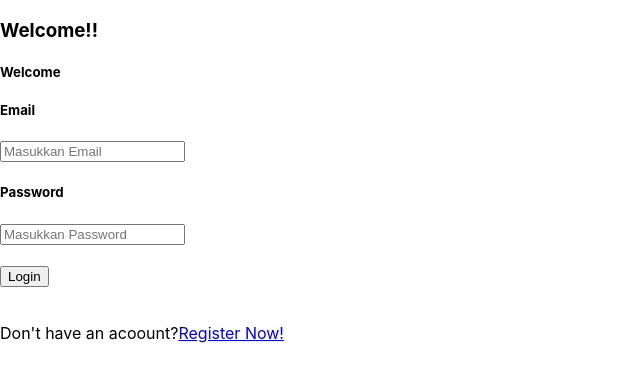
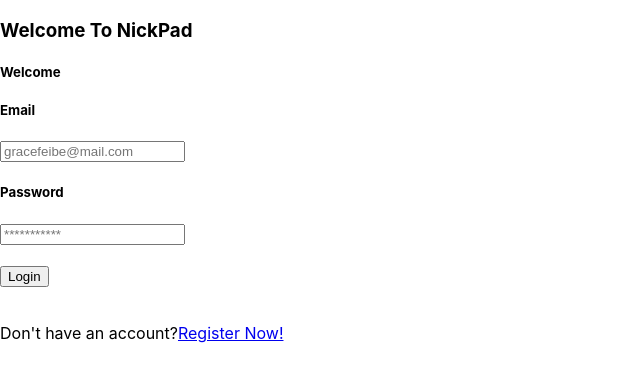
Before and after one commit to GraceFeibe21/backend_finalProject, a React (Create React App) app: page /login in a window 1280 px wide. Shown: the top 382 px of the page, without its empty margins (0-640 px from the left). Built offline with nearby package versions, Linux system fonts and the light colour scheme.

Commit message:
commit Login

```diff
--- a/src/pages/Login/index.js
+++ b/src/pages/Login/index.js
@@ -3,7 +3,7 @@ import firebase from '../../config/Firebase'
 import {useHistory, NavLink} from 'react-router-dom'
 
 const Login = ({title, angka}) =>{
-    const [welcomeText, setWelcomeText] = useState("Welcome!!");
+    const [welcomeText, setWelcomeText] = useState("Welcome To NickPad");
     const [email, setEmail] = useState("");
     const [password, setPassword] = useState("");
 
@@ -25,20 +25,20 @@ const Login = ({title, angka}) =>{
             <h3>{welcomeText}</h3>
             <h5>{title}{angka}</h5>
             <h5 className="form-label mt-5">Email</h5>
-            <input className="form-control" placeholder="Masukkan Email" value={email} onChange={(e) => setEmail(e.target.value)} />
+            <input className="form-control" placeholder="gracefeibe@mail.com" value={email} onChange={(e) => setEmail(e.target.value)} />
             <br />
             <h5 className="form-label mt-3">Password</h5>
-            <input className="form-control" type="password" placeholder="Masukkan Password" value={password} onChange={(e) => setPassword(e.target.value)} />
+            <input className="form-control" type="password" placeholder="***********" value={password} onChange={(e) => setPassword(e.target.value)} />
             <br />
             <br />
             <button type="button" onClick={handleSubmit} className="btn btn-primary" >Login</button>
             <br />
             <br />
-            <p> Don't have an acoount?
+            <p> Don't have an account?
             <NavLink  activeClassName="active" to="/register">
                 Register Now!
             </NavLink>
-      </p>
+            </p>
         </div>
     )
 }
```
